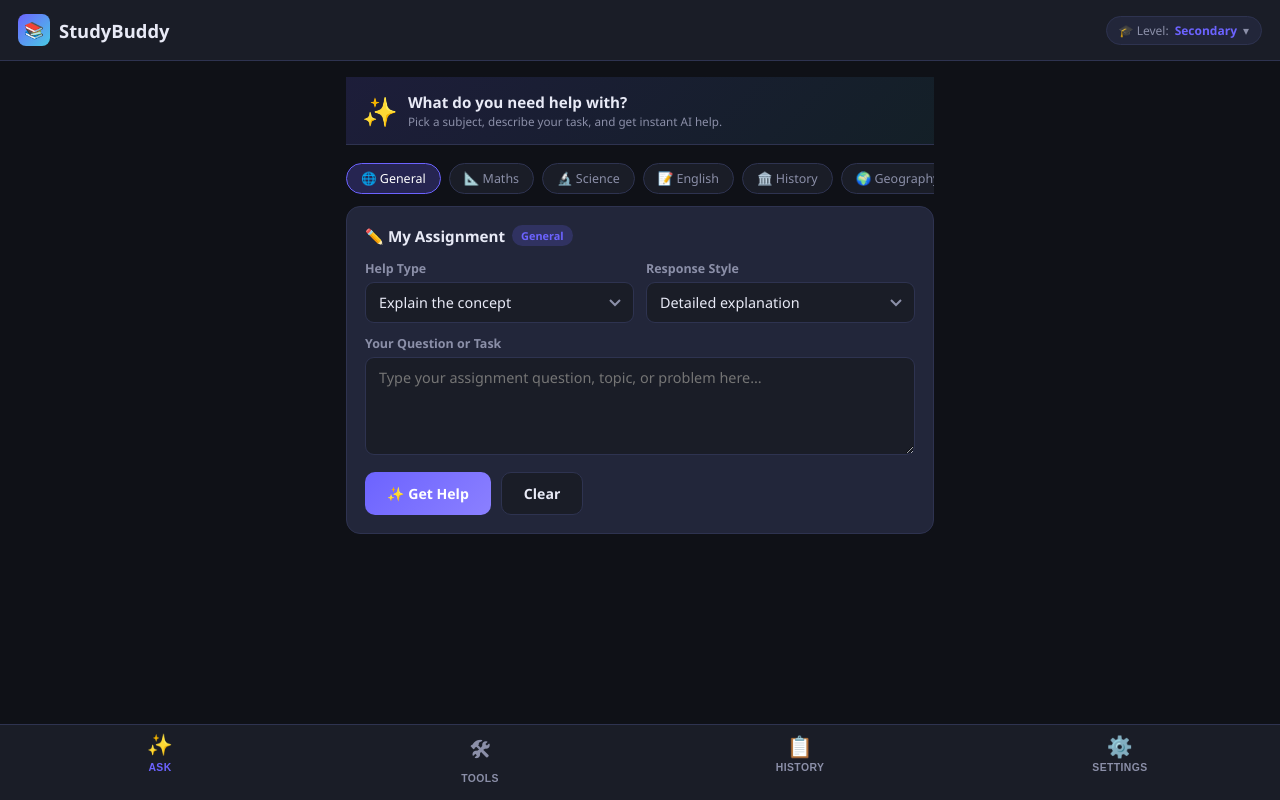
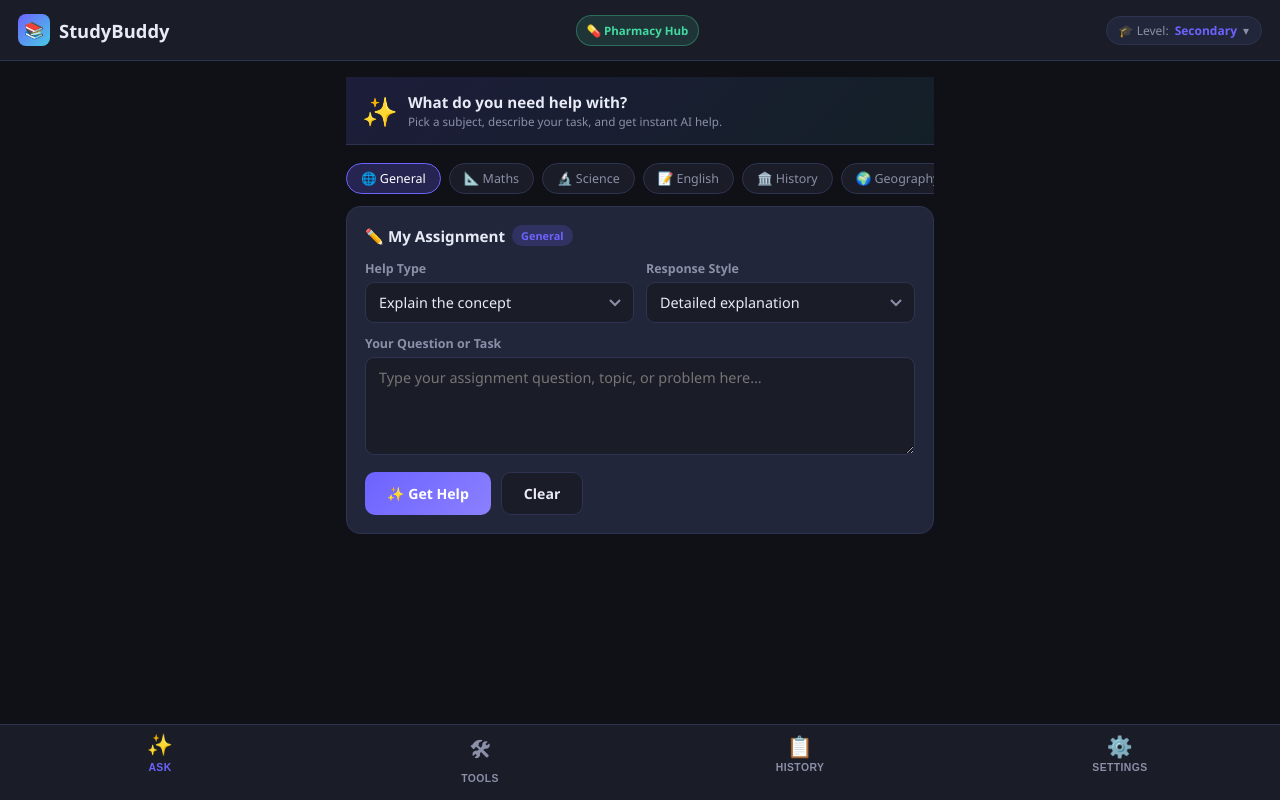
Before and after one commit to jbnikky13/studybuddy, a website: page index.html in a window 1280 px wide. Drawn offline with Linux system fonts and the light colour scheme.

Commit message:
Add direct navigation to Pharmacy Hub

```diff
--- a/index.html
+++ b/index.html
@@ -39,6 +39,8 @@
 }
 .level-pill:hover{border-color:var(--accent);color:var(--text);}
 .level-pill span{font-weight:700;color:var(--accent);}
+.pharmacy-link{display:inline-flex;align-items:center;gap:5px;text-decoration:none;background:rgba(67,217,162,.12);border:1px solid rgba(67,217,162,.35);border-radius:999px;padding:7px 10px;color:var(--success);font-size:.72rem;font-weight:800;white-space:nowrap;}
+@media(max-width:380px){.pharmacy-link{font-size:.65rem;padding:6px 7px;}}
 
 /* ── SCROLL AREA ── */
 .scroll-area{flex:1;overflow-y:auto;-webkit-overflow-scrolling:touch;}
@@ -257,6 +259,7 @@
 <!-- TOP BAR -->
 <div class="topbar">
   <div class="logo"><div class="logo-icon">📚</div> StudyBuddy</div>
+  <a class="pharmacy-link" href="./pharmacy.html">💊 Pharmacy Hub</a>
   <div class="level-pill" onclick="openLevelModal()">
     🎓 Level: <span id="levelLabel">Secondary</span> ▾
   </div>
```
